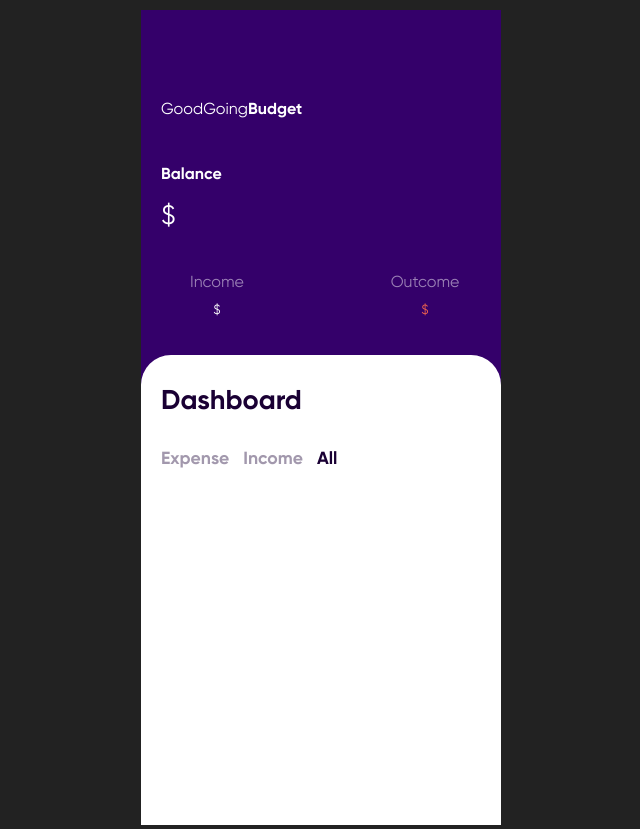
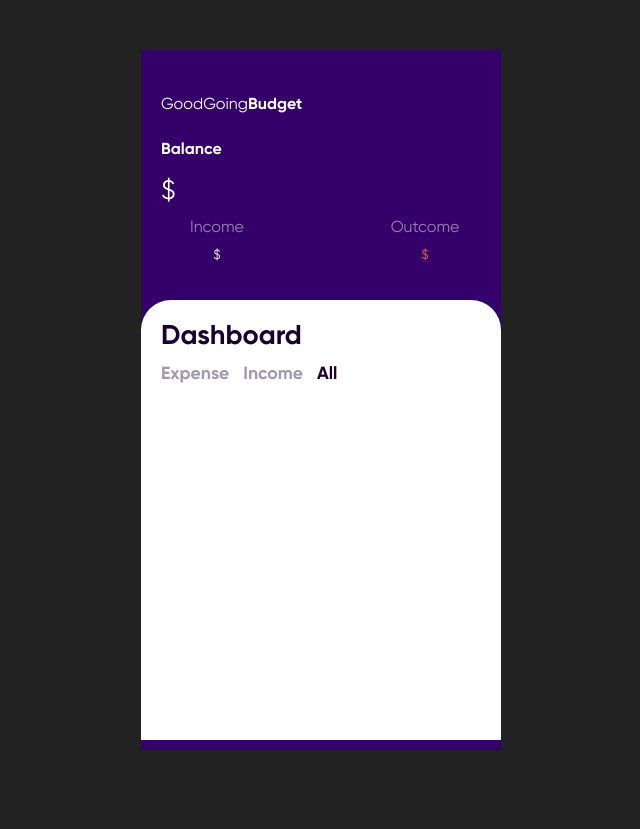
Before and after one commit to priyanshu-shubham/BudgetApp, a PHP site: page / in a window 1280 px wide. Shown: the whole page, without its empty margins (319-959 px from the left). After the commit the page ends 750 px from the top, so only its background shows below. Run offline with PHP 8.4, Linux system fonts and the light colour scheme.

Commit message:
updated the css file

```diff
--- a/style.css
+++ b/style.css
@@ -41,7 +41,7 @@ input[type=number] {
 .budget-container{
     position: absolute;
     width: 360px;
-    height: 780px;
+    height: 700px;
     top: 50%;
     left: 50%;
     transform: translateX(-50%) translateY(-50%);
@@ -49,7 +49,7 @@ input[type=number] {
 }
 
 .budget-container .app-title{
-    margin-top: 90px;
+    margin-top: 45px;
     margin-left: 20px;
 }
 
@@ -65,7 +65,7 @@ input[type=number] {
 }
 
 .budget-header .balance{
-    margin-top: 45px;
+    margin-top: 25px;
     margin-left: 20px;
 }
 
@@ -85,7 +85,7 @@ input[type=number] {
 .budget-header .account{
     display: block;
     width: 310px;
-    margin: 35px auto 0;
+    margin: 5px auto 0;
     line-height: 1.7em;
     text-align: center;
 
@@ -120,7 +120,7 @@ input[type=number] {
 .budget-dashboard{
     display: block;
     width: 360px;
-    height: 470px;
+    height: 440px;
     background-color: #FFF;
     margin-top: 35px;
     border-radius: 30px 30px 0 0;
@@ -131,13 +131,13 @@ input[type=number] {
     color: #1a0034;
     font-size: 1.7em;
     margin-left: 20px;
-    margin-top: 30px;
+    margin-top: 20px;
     font-family: 'Gilroy Bold';
 }
 
 .toggle{
     display: block;
-    margin-top: 30px;
+    margin-top: 10px;
     margin-left: 20px;
 }
 
```
